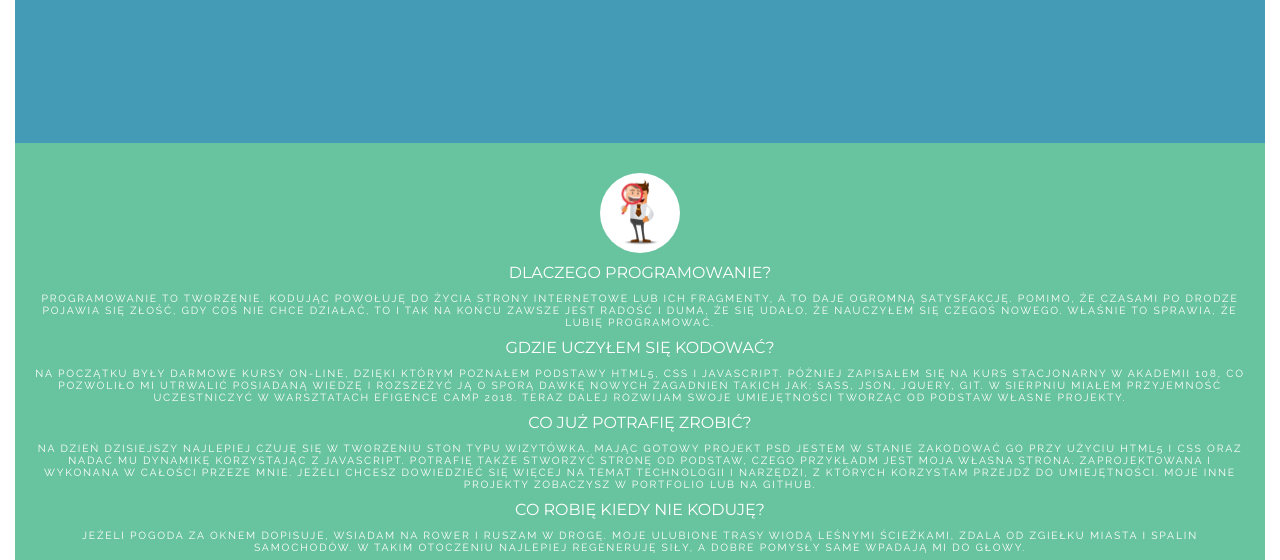
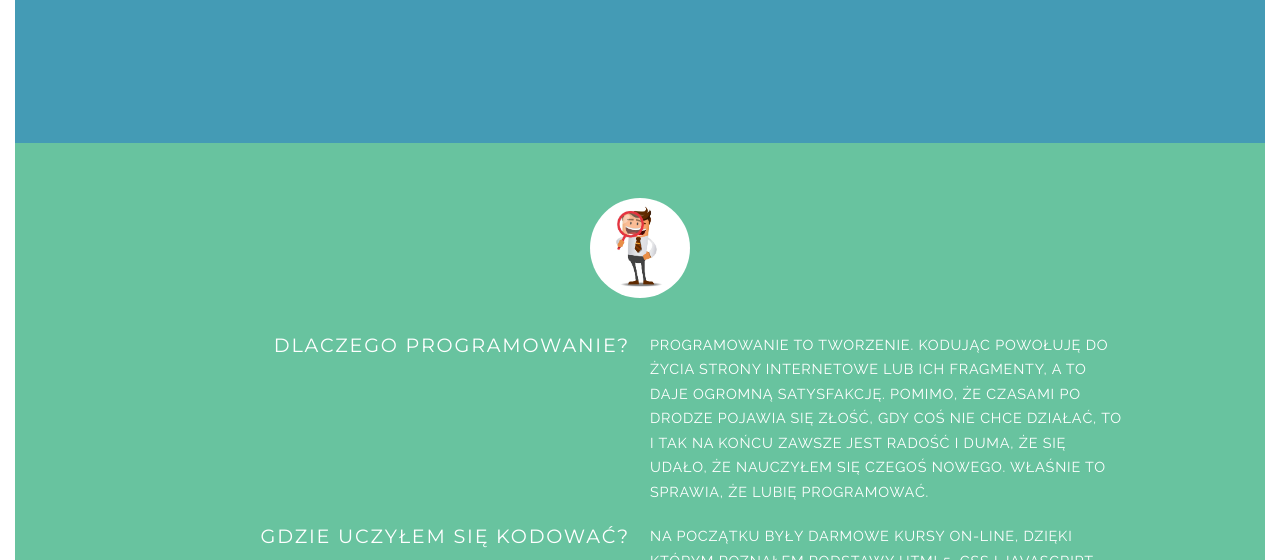
Before and after one commit to grabczakkamil/new-portfolio, a plain HTML site: page src/html/index.html in a window 1280 px wide. Shown: the part 392-952 px from the top of the page. Drawn offline with nearby package versions, Linux system fonts and the light colour scheme; files that its build step writes are made by us from their sources; a script that the page names is missing.

Commit message:
add-media-guery-to-about-section

```diff
--- a/src/sass/common/about.scss
+++ b/src/sass/common/about.scss
@@ -1,5 +1,5 @@
 .about-section {
-//    height: 100vh;
+    //    height: 100vh;
     background-color: $green;
     padding: 30px 20px;
 }
@@ -11,8 +11,8 @@
 }
 
 .about-img-box {
-    height: 80px;
-    width: 80px;
+    height: 100px;
+    width: 100px;
     border-radius: 50%;
     overflow: hidden;
 }
@@ -20,13 +20,12 @@
 .about-img {
     display: inline-block;
     height: 100%
+}
 
-}
 .question-answer-container {
     display: flex;
     flex-direction: column;
     align-items: center;
-
 }
 
 .about-box {
@@ -43,3 +42,33 @@
     letter-spacing: 1.8px;
     font-size: 0.65rem;
 }
+
+@media only screen and (min-width: 767px) {
+    .about-img-container {
+        margin: 25px 0;
+    }
+    .question-answer-container {
+        flex-direction: row;
+        flex-wrap: wrap;
+        justify-content: center;
+        align-items: flex-start;
+    }
+    .about-box {
+        width: 37vw;
+        margin: 10px 10px;
+    }
+
+    .question-box {
+        text-align: right;
+        font-size: 1.2rem;
+        letter-spacing: 1.8px;
+    }
+
+    .answer-box {
+       text-align: left;
+        font-size: 0.9rem;
+        line-height: 1.7;
+        letter-spacing: 0.8px;
+
+    }
+}
```
